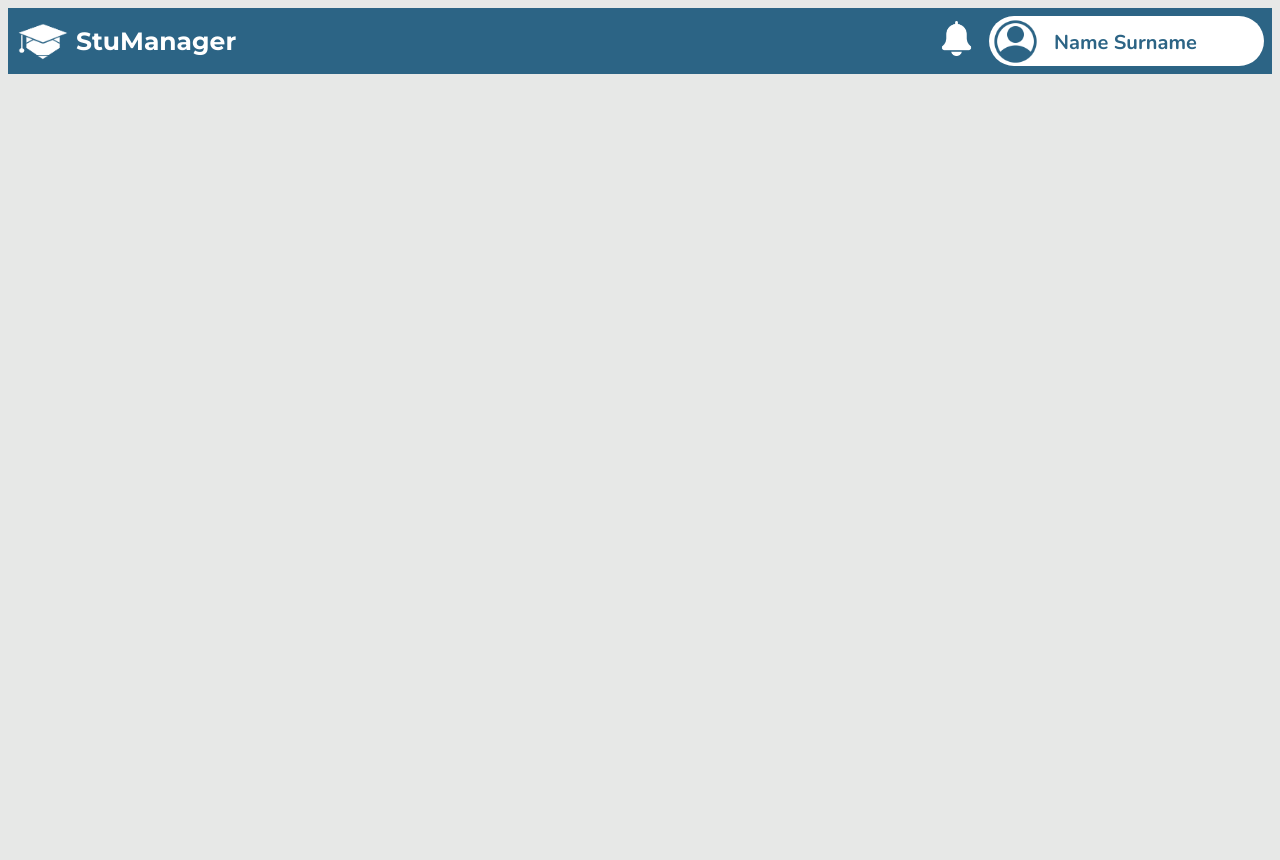
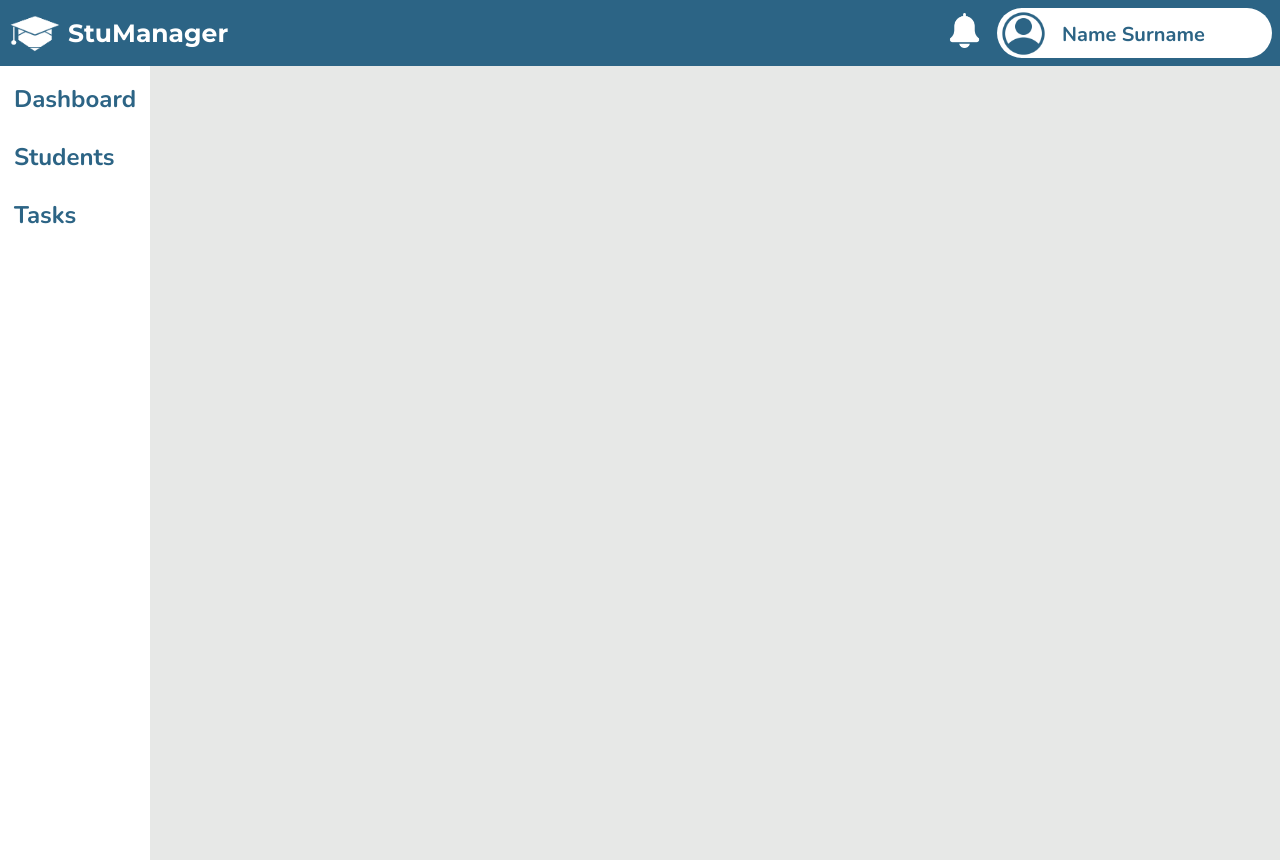
Before and after one commit to medvidd/PI, a PHP site: page /cms_main.html in a window 1280 px wide. Before the commit the page ends 74 px from the top, so only its background shows below. Run offline with PHP 8.4, Linux system fonts and the light colour scheme; some libraries are stand-ins or nearby versions.

Commit message:
Created sidebar for navigation

```diff
--- a/cms_main.html
+++ b/cms_main.html
@@ -72,6 +72,16 @@
         </div>
 
     </header>
+
+    <nav class="navigation" id="sidebar">
+        <div class="nav-items">
+            <h2>Dashboard</h2>
+            <h2>Students</h2>
+            <h2>Tasks</h2>
+        </div>
+    </nav>
+
+
 </body>
 
 </html>
--- a/cms_style.css
+++ b/cms_style.css
@@ -1,15 +1,21 @@
     body
     {
         background-color: rgb(231, 232, 231);
+        display: flex;
+        flex-direction: column;
+        margin: 0%;
+        font-family: "Nunito";
     }
 
     header
     {
+        position: fixed;
         display: flex;
         justify-content: space-between;
         align-items: center;
         width: 100%;
         background-color: rgb(44, 100, 133);
+        z-index: 10;
     }
 
     .logo
@@ -190,6 +196,48 @@
 
 /*=====================================================*/
 
+    .navigation
+    {
+        width: 150px;
+        background-color: rgb(44, 100, 133);
+        height: 100vh;
+        overflow: auto;
+        padding: 10px;
+        display: flex;
+        flex-direction: column;
+        background-color: white;
+        align-items: center;
+        padding: 0;
+        position: fixed, ;
+        margin-top: 60px;
+
+    }
+
+    .navigation .nav-items a
+    {
+        padding: 0;
+    }
+
+    .navigation .nav-items h2
+    {
+        padding: 3px 5px;
+        color: rgb(44, 100, 133);
+        cursor: pointer;
+    }
+
+    .navigation .nav-items h2:hover
+    {
+        background-color: rgb(143, 191, 218);
+        border-radius: 15px;
+        color: rgb(44, 100, 133);
+    }
+
+/*=====================================================*/
+
+
+
+/*=====================================================*/
+
     @media screen and (max-width: 600px)
     {
         .account {
@@ -208,4 +256,16 @@
         .logotext{
             display: none;
         }
+
     }
+
+    @media screen and (max-width: 450px)
+    {
+        .navigation{
+            border-right: 10px solid rgb(143, 191, 218);
+            width: 0px;
+        }
+        .navigation:hover{
+            width: 150px;
+        }
+    }
```
